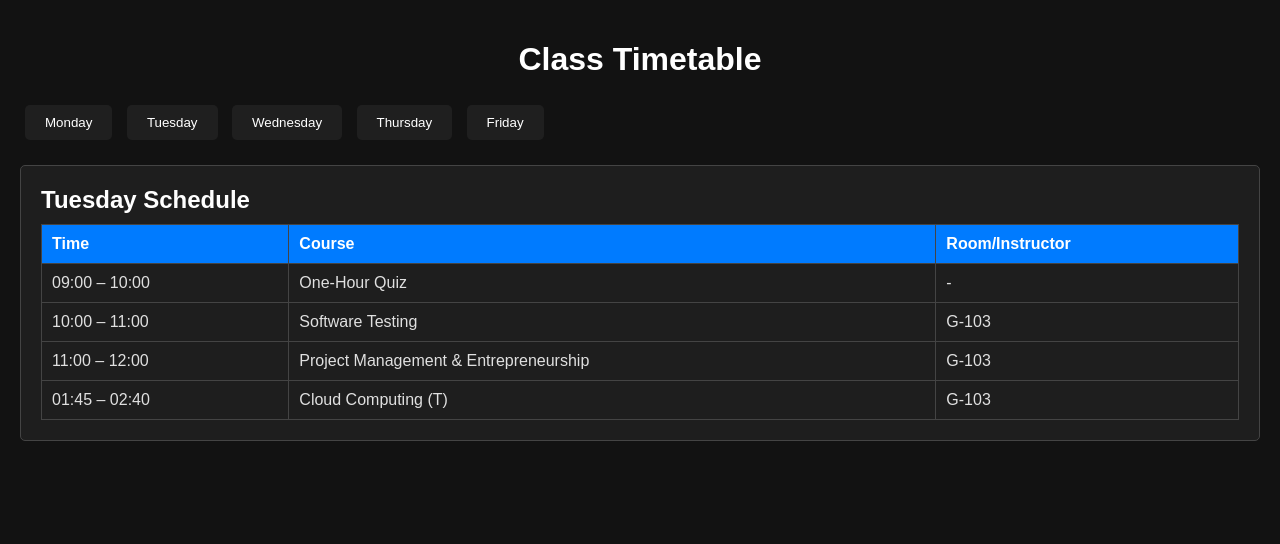
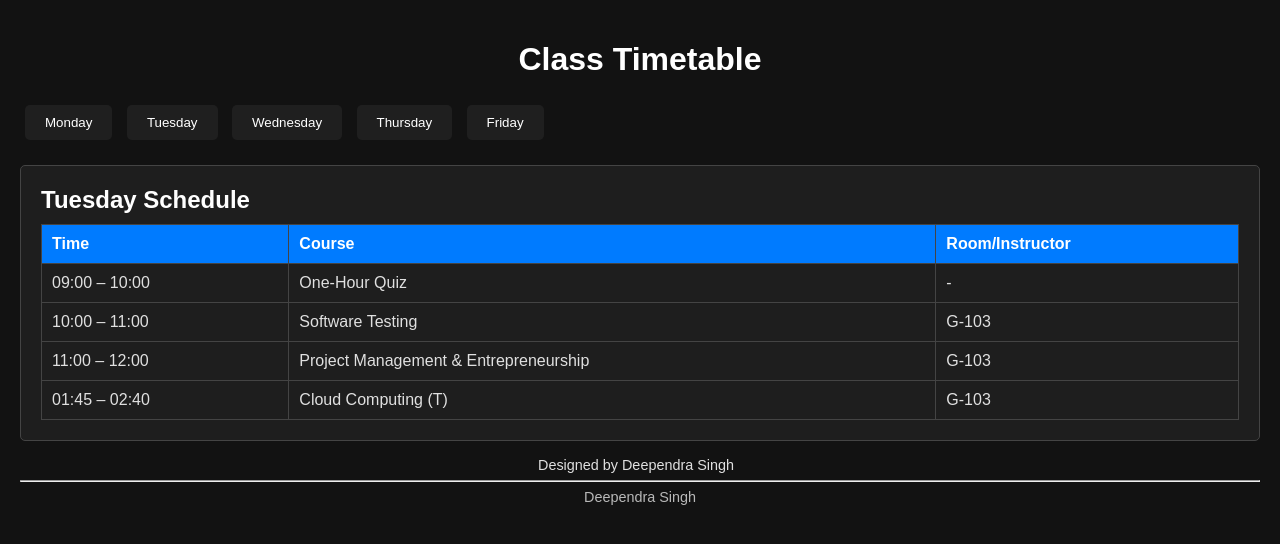
Before and after one commit to deependraxx/Timetable, a plain HTML site: page index.html in a window 1280 px wide. Drawn offline with Linux system fonts and the light colour scheme.

Commit message:
Updated index.html

```diff
--- a/index.html
+++ b/index.html
@@ -57,6 +57,19 @@
             background-color: #007bff; /* Blue header background */
             color: #ffffff; /* White text */
         }
+.credits{
+  font-size:0.9rem;
+  padding-top:1rem;
+  text-align: center;
+}
+.credits a{
+  opacity:0.7;
+  text-decoration:none;
+  color:white;
+}
+.credits a:hover{
+  opacity:1;
+}
 
         /* Responsive Styles */
         @media (max-width: 768px) {
@@ -279,6 +292,11 @@
             </tbody>
         </table>
     </div>
+    <div class="credits">
+  Designed by Deependra Singh &nbsp;<i class="fa-sharp fa-regular fa-heart"></i>
+  <hr>
+  <a target="_blank" href="https://www.linkedin.com/in/Deependraxx/"><i class="fa-brands fa-linkedin"></i> Deependra Singh</a>
+</div>
 
     <script>
         function showTimetable(day) {
```
